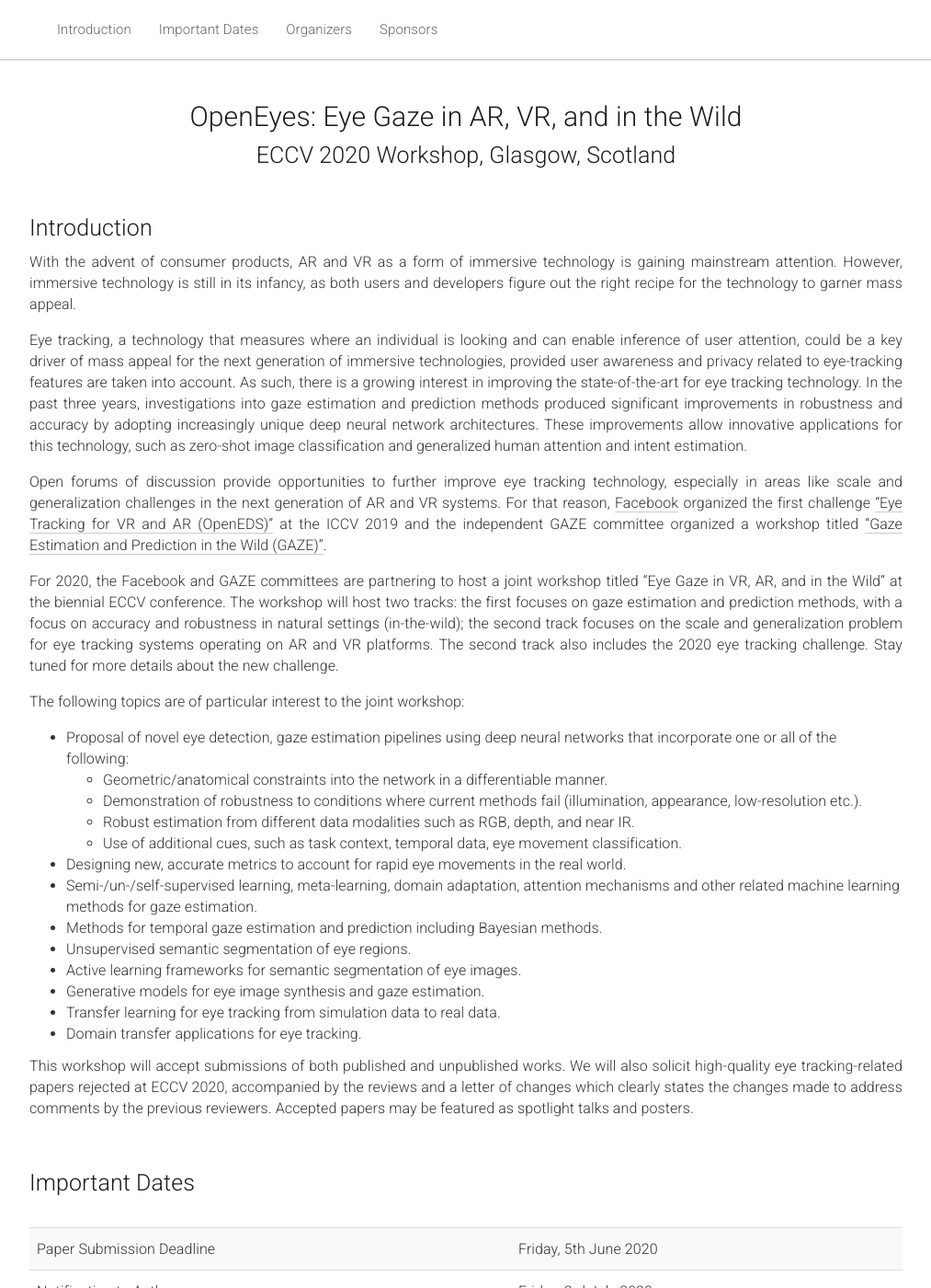
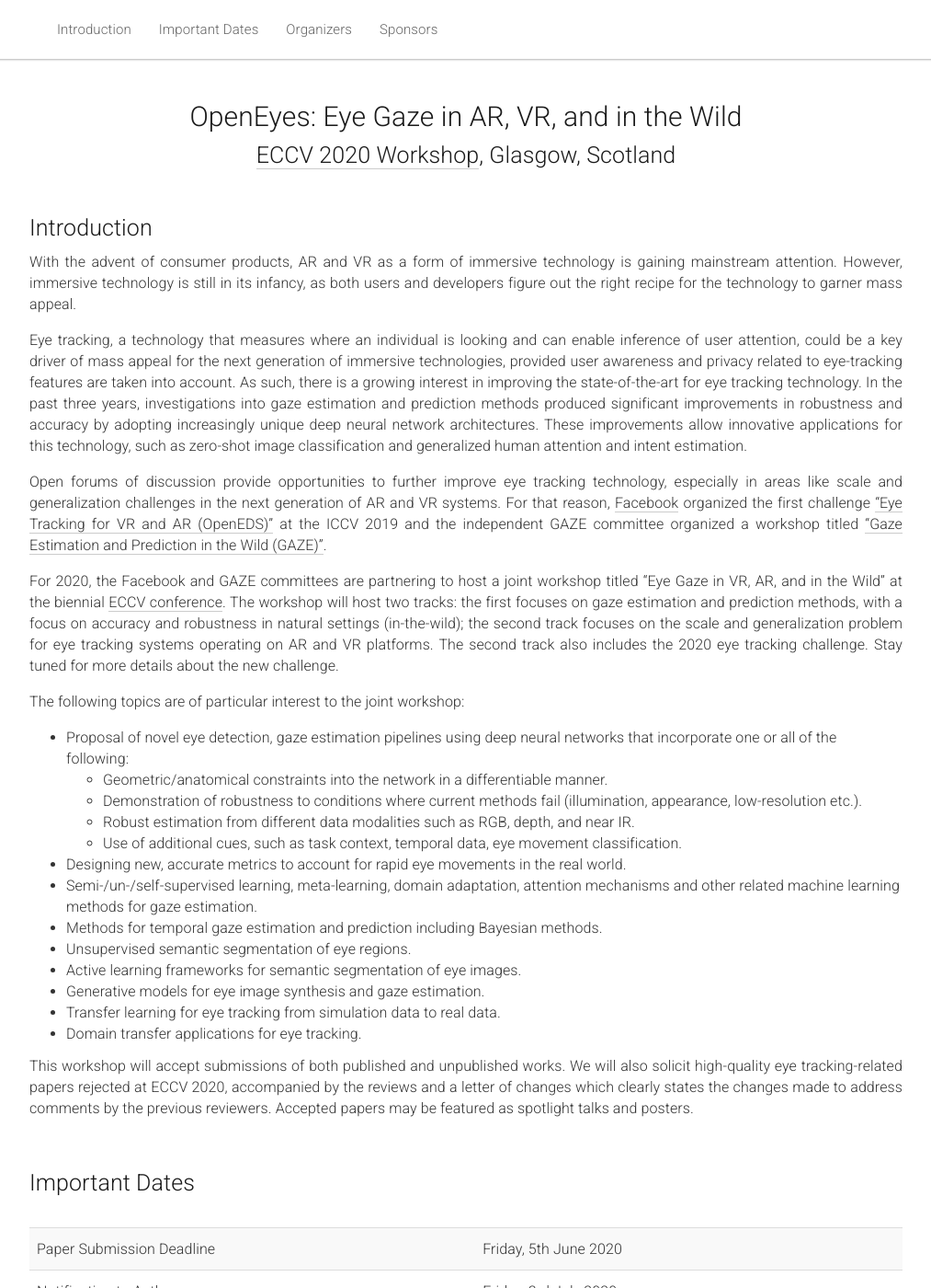
Before and after one commit to OpenEyes-Workshop/openeyes-workshop.github.io, a Jekyll site: the page built from _pages/home.md, in a window 1280 px wide and 1400 px high. Shown: the whole window at 92% size, without its empty margins (133-1146 px from the left). Built offline with Jekyll 4.4.1, drawn with Linux system fonts in a browser that asks for light colours; nearby versions of some CDN libraries; part of the change alters nothing that is shown; some of the changed text lies outside the part shown.

```diff
--- a/_pages/home.md
+++ b/_pages/home.md
@@ -14,7 +14,7 @@ acknowledgements: ""
 <div class="row">
   <div class="col-xs-12">
     <center><h1>OpenEyes: Eye Gaze in AR, VR, and in the Wild</h1></center>
-    <center><h2>ECCV 2020 Workshop, Glasgow, Scotland</h2></center>
+    <center><h2><a href="https://eccv2020.eu/workshops/">ECCV 2020 Workshop</a>, Glasgow, Scotland</h2></center>
     <!--<center>Sunday October 27 2019, 8:30am - 12:50pm</center>-->
     <!--<center>Location: <b>Room 318 A</b></center>-->
   </div>
@@ -68,7 +68,8 @@ acknowledgements: ""
   </p>
   <p>
   For 2020, the Facebook and GAZE committees are partnering to host a joint workshop titled
-  “Eye Gaze in VR, AR, and in the Wild” at the biennial ECCV conference. The workshop will host
+  “Eye Gaze in VR, AR, and in the Wild” at the biennial <a href="https://eccv2020.eu/">ECCV conference</a>.
+  The workshop will host
   two tracks: the first focuses on gaze estimation and prediction methods, with a focus on
   accuracy and robustness in natural settings (in-the-wild); the second track focuses on the
   scale and generalization problem for eye tracking systems operating on AR and VR platforms.
@@ -133,7 +134,7 @@ acknowledgements: ""
         </tr>-->
         <tr>
           <td>Workshop Date</td>
-          <td>TBD </td>
+          <td>Sunday, 23rd August 2020</td>
         </tr>
       </tbody>
     </table>
```
